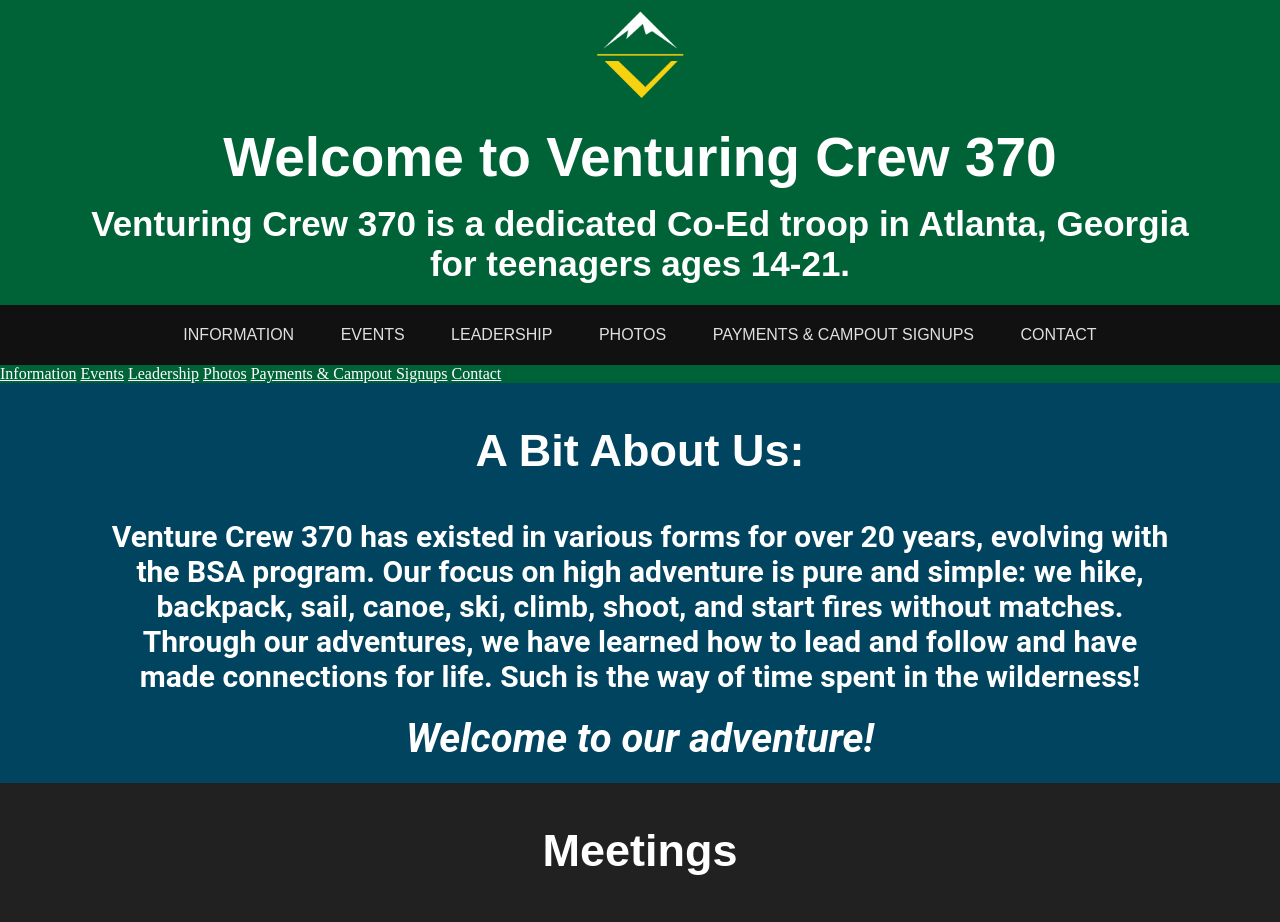
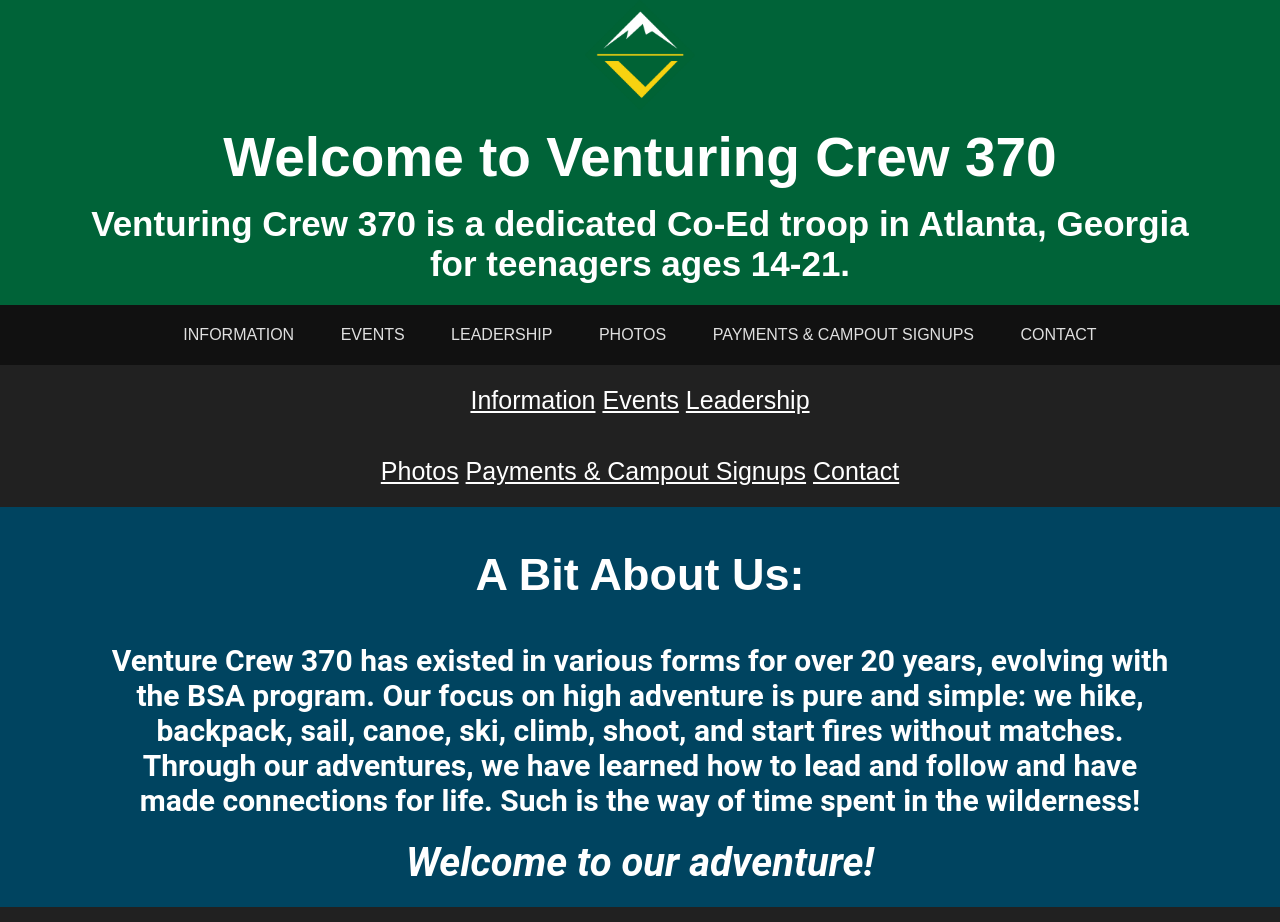
Before and after one commit to crew-370/Crew370, a Jekyll site: the page built from index.html, in a window 1280 px wide. Shown: the top 922 px of the page. Built offline with Jekyll 4.4.1, drawn with Linux system fonts in a browser that asks for light colours.

Commit message:
actually did the thing

```diff
--- a/index.html
+++ b/index.html
@@ -12,10 +12,12 @@
     <link rel='stylesheet' href='styles/new-navbar.css'>
   </head>
   <body class="background">
-    <div class="n-navbar">
+    <div class="n-navbar-line1">
       <a class="nb-element1" href="information.html">Information</a>
       <a class="nb-element2" href="events.html">Events</a>
       <a class="nb-element3" href="leadership.html">Leadership</a>
+    </div>
+    <div class=n-navbar-line2>
       <a class="nb-element4" href="photos.html">Photos</a>
       <a class="nb-element5" href="payments.html">Payments & Campout Signups</a>
       <a class="nb-element6" href="contact.html">Contact</a>
```
